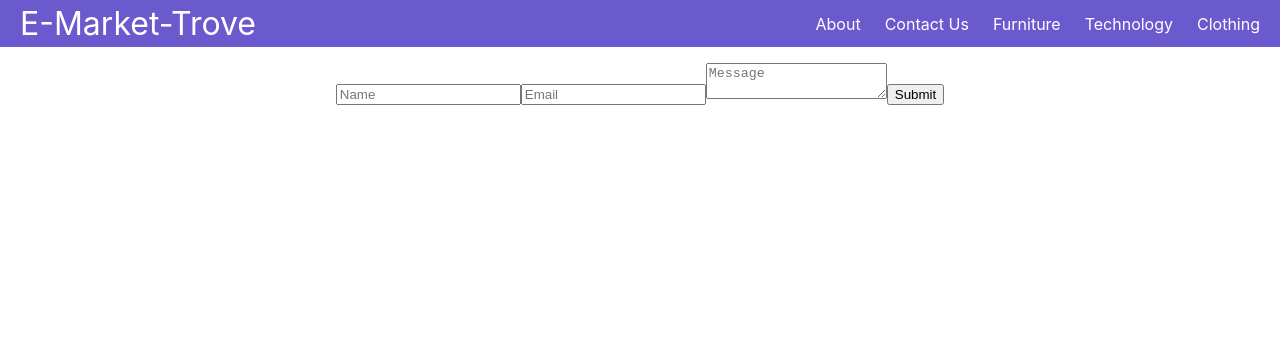
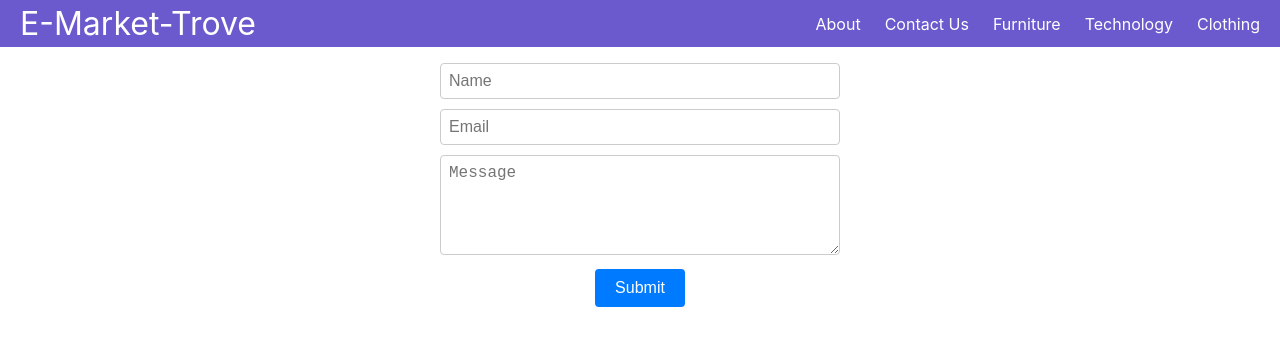
Before and after one commit to agrnerd17/E-Market-Trove, a React (Create React App) app in the folder e-market-trove/: page /contact in a window 1280 px wide. Shown: the top 346 px of the page. Built offline with nearby package versions, Linux system fonts and the light colour scheme.

Commit message:
Add files via upload

```diff
--- a/e-market-trove/package.json
+++ b/e-market-trove/package.json
@@ -8,7 +8,6 @@
     "@testing-library/user-event": "^13.5.0",
     "react": "^18.2.0",
     "react-dom": "^18.2.0",
-    "react-icons": "^5.2.0",
     "react-router-dom": "^6.22.3",
     "react-scripts": "^5.0.1",
     "web-vitals": "^2.1.4"
@@ -36,8 +35,5 @@
       "last 1 firefox version",
       "last 1 safari version"
     ]
-  },
-  "devDependencies": {
-    "jest": "^27.5.1"
   }
 }
--- a/e-market-trove/src/pages/contact.js
+++ b/e-market-trove/src/pages/contact.js
@@ -1,33 +1,51 @@
-import React, { useState } from 'react';
+import React, { useState } from 'react'; // React elemenets for use
 
-// Contact from
+// Contact function
 function ContactForm() {
-  const [formData, setFormData] = useState({ name: '', email: '', message: '' });
+  const [formData, setFormData] = useState({ name: '', email: '', message: '' }); // store data
 
+  // Check form for data
   const handleChange = (e) => {
     const { name, value } = e.target;
     setFormData({ ...formData, [name]: value });
   };
 
+  // Respond to submission
   const handleSubmit = (e) => {
-    e.preventDefault(); // Prevent default form submission behavior
+    e.preventDefault(); // prevent default form submission behavior
 
-    // Process form data here
-    console.log('Form Submission:', formData);
-
-    // Optionally, send the data to a server or display a message to the user
-    alert('Thank you for contacting us, ' + formData.name + '! We will respond to your email at ' + formData.email + ' soon.');
+    alert(`Thank you for contacting us, ${formData.name}! We will respond to your email at ${formData.email} soon.`); // display a message to the user
   };
 
-  // Fisplay form
+  // Embeded styles for form elements
+  const inputStyle = {
+    marginBottom: '10px',
+    padding: '8px',
+    border: '1px solid #ccc',
+    borderRadius: '4px',
+    fontSize: '16px',
+    width: '100%',
+    boxSizing: 'border-box',
+  };
+  const buttonStyle = {
+    padding: '10px 20px',
+    backgroundColor: '#007bff',
+    color: '#fff',
+    border: 'none',
+    borderRadius: '4px',
+    fontSize: '16px',
+    cursor: 'pointer',
+  };
+
+  // Display form
   return (
-    <form onSubmit={handleSubmit}>
-      <input type="text" name="name" placeholder="Name" value={formData.name} onChange={handleChange} />
-      <input type="email" name="email" placeholder="Email" value={formData.email} onChange={handleChange} />
-      <textarea name="message" placeholder="Message" value={formData.message} onChange={handleChange} />
-      <button type="submit">Submit</button>
+    <form onSubmit={handleSubmit} style={{ maxWidth: '400px', margin: 'auto' }}>
+      <input type="text" name="name" placeholder="Name" value={formData.name} onChange={handleChange} style={inputStyle} />
+      <input type="email" name="email" placeholder="Email" value={formData.email} onChange={handleChange} style={inputStyle} />
+      <textarea name="message" placeholder="Message" value={formData.message} onChange={handleChange} style={{ ...inputStyle, height: '100px' }} />
+      <button type="submit" style={buttonStyle}>Submit</button>
     </form>
   );
 }
 
-export default ContactForm; // Let react access the component
+export default ContactForm; // export to react
```
Also changed, not shown: 1 other file (tests, documents, lock files or other folders).
